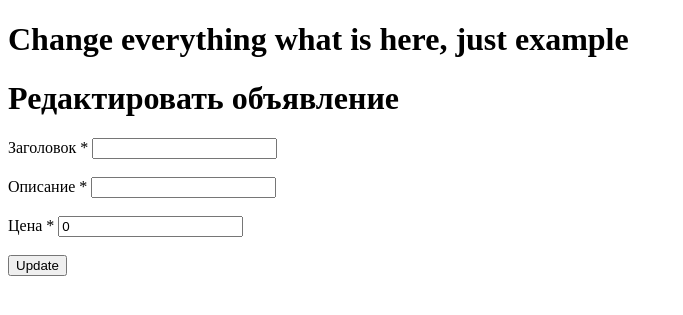
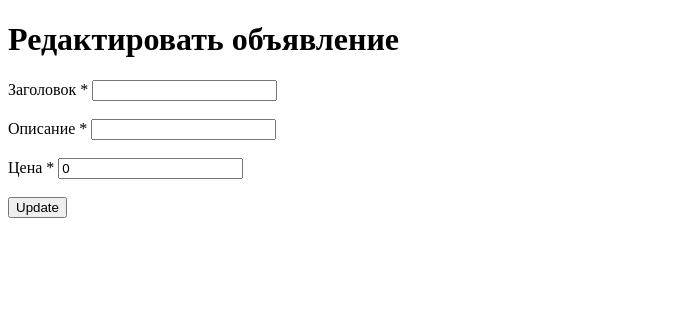
Before and after one commit to Kolesa-Education/kolesa-upgrade-homework-9, a PHP site: template templates/adverts/edit.twig in a window 1280 px wide. Shown: the top 315 px of the page, without its empty margins (0-683 px from the left). Run offline with PHP 8.4, Linux system fonts and the light colour scheme; the template is opened without the code that fills it, so the values that code supplies are empty; some libraries are stand-ins or nearby versions.

Commit message:
Update edit.twig

```diff
--- a/templates/adverts/edit.twig
+++ b/templates/adverts/edit.twig
@@ -1,7 +1,6 @@
 {% extends "base.twig" %}
 
 {% block body %}
- <h1>Change everything what is here, just example</h1>
     <h1>Редактировать объявление</h1>
 
     {% if errors is not empty %}
```
